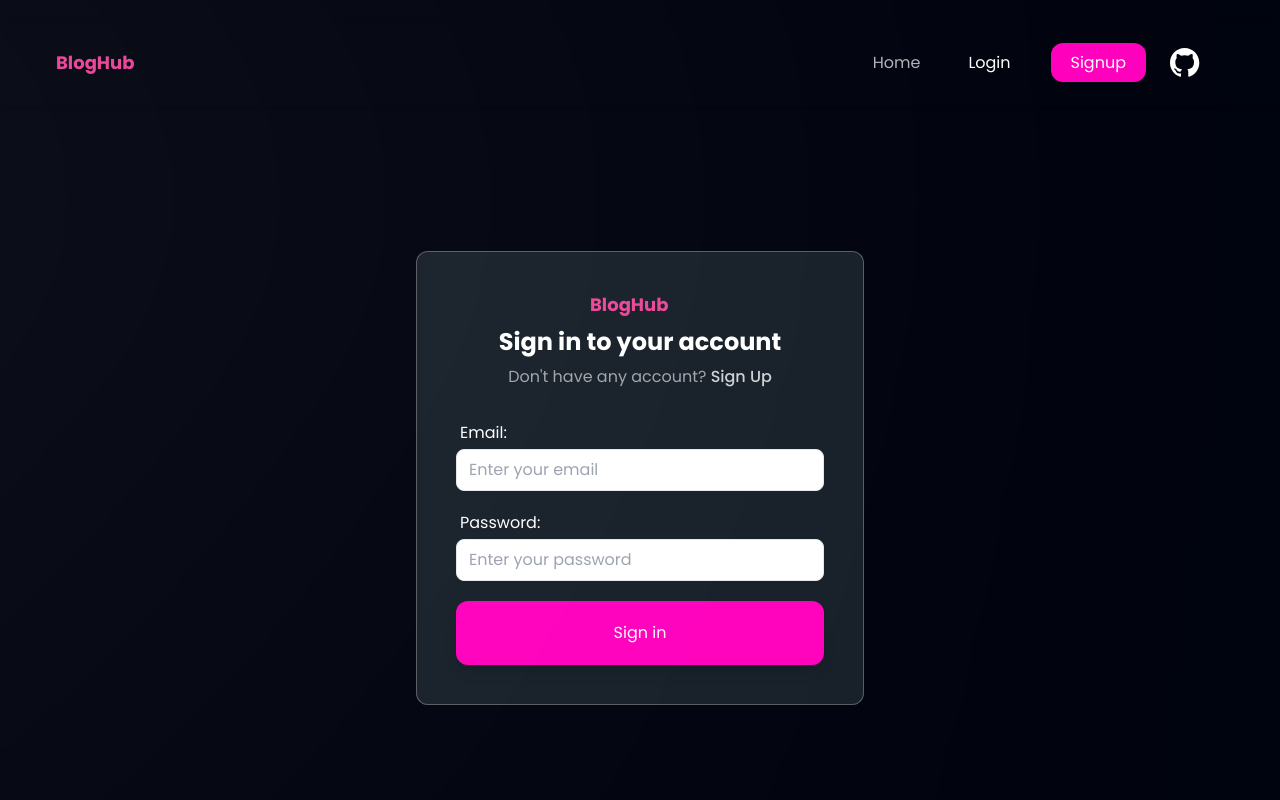
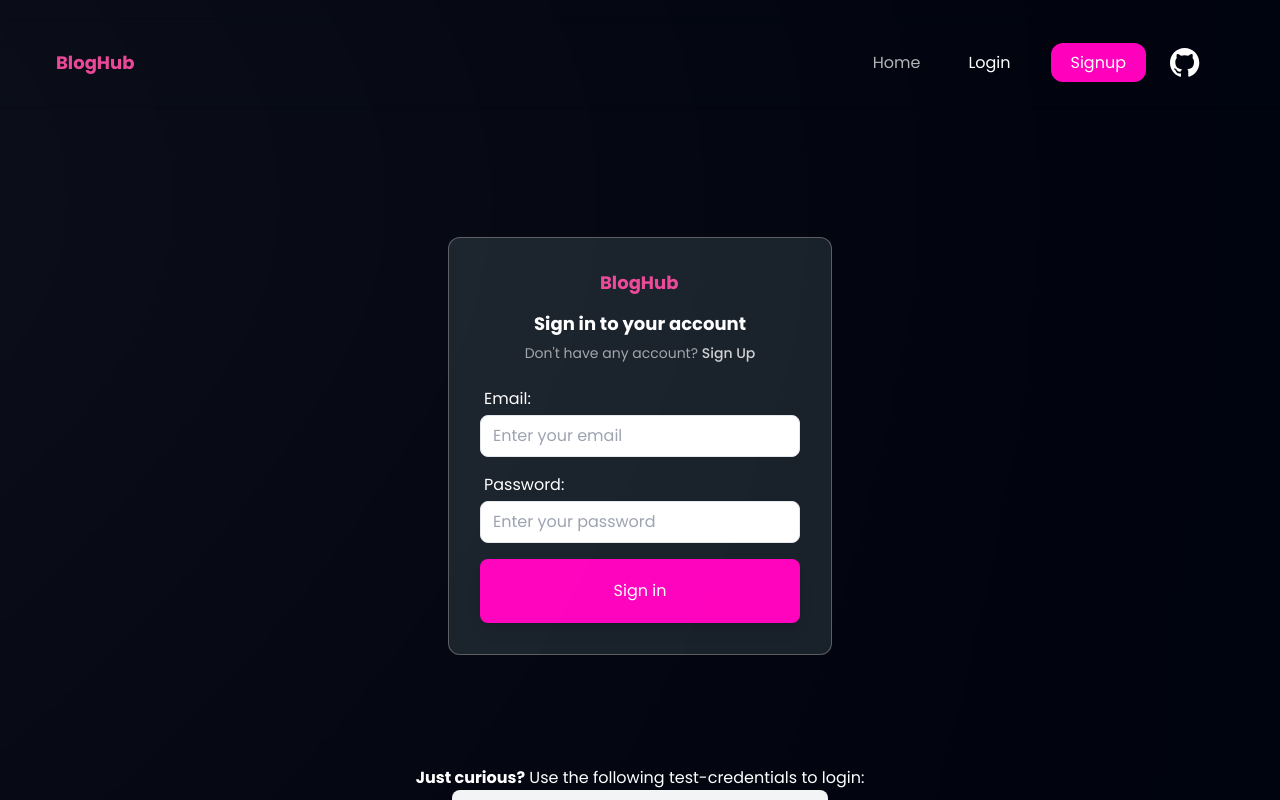
Before and after one commit to ayushichoudhary-19/BlogHub, a React (Vite) app: page /login in a window 1280 px wide. Shown: the top 800 px of the page. Built offline with nearby package versions, Linux system fonts and the light colour scheme; no server answers.

Commit message:
test credentials + form UI enhancement

```diff
--- a/src/Components/Login.jsx
+++ b/src/Components/Login.jsx
@@ -1,50 +1,48 @@
-import React, { useState } from 'react'
-import { Link, useNavigate } from 'react-router-dom'
-import { login as authLogin } from "../store/authSlice"
-import authService from '../appwrite/auth'
-import { Logo, Button, Input } from "./index"
-import { useDispatch } from 'react-redux'
-import { useForm } from 'react-hook-form'
-import {Loader} from './index'
-
+import React, { useState } from 'react';
+import { Link, useNavigate } from 'react-router-dom';
+import { login as authLogin } from "../store/authSlice";
+import authService from '../appwrite/auth';
+import { Logo, Button, Input } from "./index";
+import { useDispatch } from 'react-redux';
+import { useForm } from 'react-hook-form';
+import { Loader } from './index';
 
 function Login() {
-    const navigate = useNavigate()
-    const dispatch = useDispatch()
-    const { register, handleSubmit } = useForm()
-    const [error, setError] = useState("")
-    const [loading, setLoading] = useState(false)
+    const navigate = useNavigate();
+    const dispatch = useDispatch();
+    const { register, handleSubmit } = useForm();
+    const [error, setError] = useState("");
+    const [loading, setLoading] = useState(false);
 
     const login = async (data) => {
-        setLoading(true)
-        setError("")
+        setLoading(true);
+        setError("");
         try {
-            const session = await authService.login(data)
+            const session = await authService.login(data);
             if (session) {
-                const userData = await authService.getCurrentUser()
+                const userData = await authService.getCurrentUser();
                 if (userData) {
-                    dispatch(authLogin(userData))
+                    dispatch(authLogin(userData));
                 }
-                navigate("/all-posts")
+                navigate("/all-posts");
             }
         } catch (error) {
-            setError(error.message)
+            setError(error.message);
         } finally {
-            setLoading(false)
+            setLoading(false);
         }
-    }
+    };
+
     return (
-        <div
-            className='flex items-center justify-center md:min-h-[80vh]'
-        >
-    <div className={`mx-auto w-[85%] md:w-full md:max-w-[28rem] rounded-xl p-5 md:p-10 bg-customGray shadow-grayBorder`}>
-                <div className="mb-2 flex justify-center">
-                    <span className="inline-block w-full max-w-[100px]">
+        <div className='flex items-center justify-center md:min-h-[80vh]'>
+            <div className={`mx-auto w-full md:max-w-sm rounded-xl p-5 md:p-8 bg-customGray shadow-grayBorder`}>
+                <div className="mb-4 flex justify-center">
+                    <span className="inline-block w-full max-w-[80px]">
                         <Logo width="100%" />
                     </span>
                 </div>
-                <h2 className="text-center text-2xl font-bold leading-tight">Sign in to your account</h2>
-                <p className="mt-2 text-center text-base text-white/60">
+                <h2 className="text-center text-lg font-bold leading-tight">Sign in to your account</h2>
+                <p className="mt-2 text-center text-sm text-white/60">
                     Don&apos;t have any account?&nbsp;
                     <Link
                         to="/signup"
@@ -53,15 +51,15 @@ function Login() {
                         Sign Up
                     </Link>
                 </p>
-                {error && <p className="text-red-600 mt-8 text-center">{error}</p>}
+                {error && <p className="text-red-600 mt-6 text-center">{error}</p>}
 
-                <form onSubmit={handleSubmit(login)} className='mt-8'>
-                    <div className='space-y-5'>
+                <form onSubmit={handleSubmit(login)} className='mt-6'>
+                    <div className='space-y-4'>
                         <Input
                             label="Email: "
                             placeholder="Enter your email"
                             type="email"
-                            className="focus:border-solid focus:border-x-8 focus:border-customPink"
+                            className="focus:border-solid focus:border-x-2 focus:border-customPink"
                             {...register("email", {
                                 required: true,
                                 validate: {
@@ -74,7 +72,7 @@ function Login() {
                             label="Password: "
                             type="password"
                             placeholder="Enter your password"
-                            className="focus:border-solid focus:border-x-8 focus:border-customPink"
+                            className="focus:border-solid focus:border-x-2 focus:border-customPink"
                             {...register("password", {
                                 required: true,
                             })}
@@ -84,17 +82,16 @@ function Login() {
                             :
                             <Button
                                 type="submit"
-                            className="my-4 py-2 px-5 w-full text-white bg-customPink button-custom rounded-xl shadow-lg hover:bg-[#EFFF3A] hover:text-black duration-400 hover:cursor-pointer"
+                                className="my-3 py-2 px-4 w-full text-white bg-customPink button-custom rounded-lg shadow-lg hover:bg-[#EFFF3A] hover:text-black duration-400 hover:cursor-pointer"
                             >
                                 Sign in
                             </Button>
-
                         }
                     </div>
                 </form>
             </div>
         </div>
-    )
+    );
 }
 
-export default Login
+export default Login;
--- a/src/pages/Home.jsx
+++ b/src/pages/Home.jsx
@@ -11,7 +11,7 @@ function Home() {
         if (status) {
             navigate('/all-posts');
         } else {
-            navigate('/signup');
+            navigate('/login');
         }
     };
 
--- a/src/pages/Login.jsx
+++ b/src/pages/Login.jsx
@@ -1,11 +1,19 @@
-import React from 'react'
-import {Login as LoginComponent} from "../Components"
+import React from 'react';
+import { Login as LoginComponent } from "../Components";
+
 function Login() {
   return (
-    <div className='py-8'>
-        <LoginComponent />
+    <div className="py-0 flex flex-col items-center">
+      <LoginComponent />
+      <div className="text-center">
+        <b>Just curious?</b> Use the following test-credentials to login:
+      </div>
+      <div className="bg-gray-100 p-4 rounded-lg text-left text-black">
+        <p><span className="font-semibold">Email:</span> talentseeker.logincheck@gmail.com</p>
+        <p><span className="font-semibold">Password:</span> 12345678</p>
+      </div>
     </div>
-  )
+  );
 }
 
-export default Login
+export default Login;
```
Also changed, not shown: src/Components/Signup.jsx (+35 -35 lines). Lines whose indentation alone changed are shown as unchanged.
